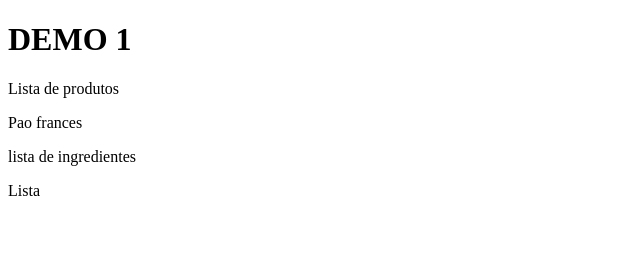
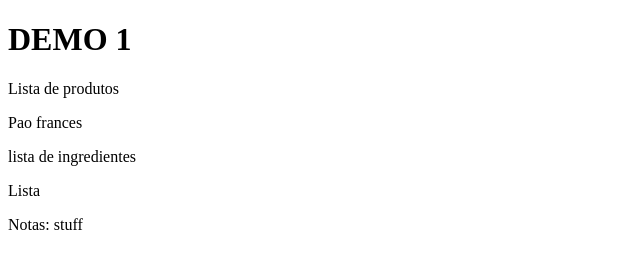
Before and after one commit to dasilvaiuri/Demo1, a plain HTML site: page WebContent/index.html in a window 1280 px wide. Shown: the full height of the page, 0-640 px from the left. Drawn offline with Linux system fonts and the light colour scheme.

Commit message:
adicionado notas, fim do codigo

```diff
--- a/WebContent/index.html
+++ b/WebContent/index.html
@@ -10,5 +10,6 @@
 	<p>Pao frances</p>
 	<span>lista de ingredientes</span>
 	<p>Lista</p>
+	<span>Notas: stuff</span>
 </body>
 </html>
```
